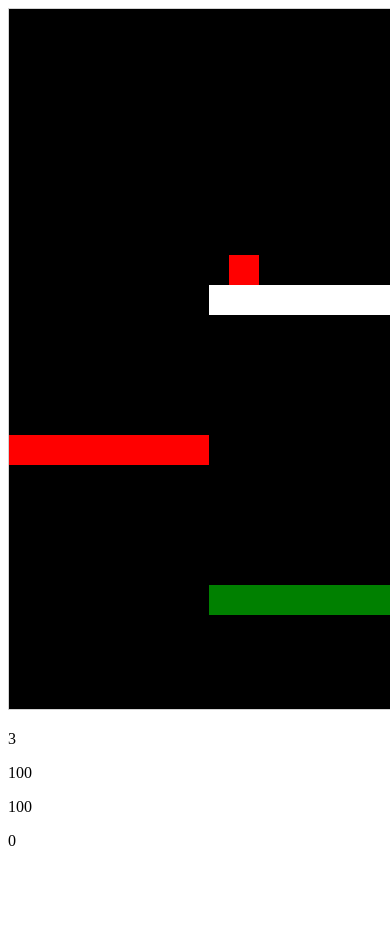
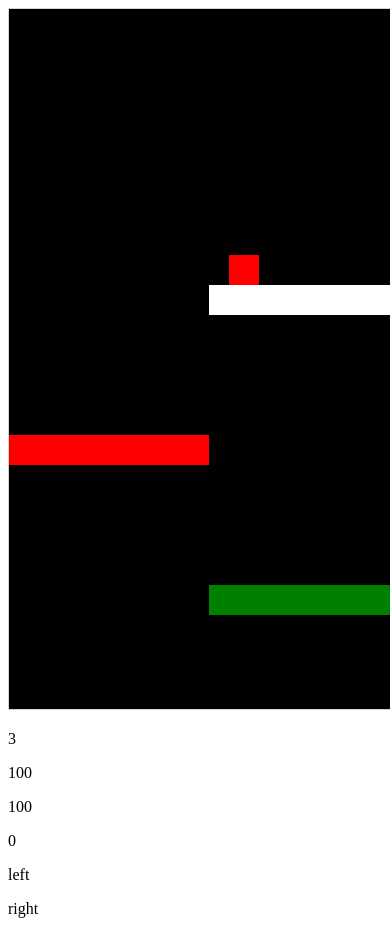
Before and after one commit to randomipaddress/randomipaddress.github.io, a plain HTML site: page index.html in a window 390 px wide. Shown: the top 934 px of the page. Before the commit the page ends 866 px from the top, so only its background shows below. Drawn offline with Linux system fonts and the light colour scheme.

Commit message:
adding mobile buttons

```diff
--- a/index.html
+++ b/index.html
@@ -85,8 +85,6 @@
                 if (gameWindow.keys && gameWindow.keys[32] && player.jump > 0) {player.speedY = -10; player.gravitySpeed = 2; player.jump -= 1}
                 player.newPos();
                 console.log(player.gravitySpeed);
-                player.speedX = 0;
-                player.speedY = 0;
                 if (powerup.x > 1480) {powerup.x = 0}
                 if (obstacle0.y < 0) {obstacle0.y = 800; obstacle0.x = (Math.floor(Math.random() * 1480) -50); obstacle0.width = (Math.floor(Math.random() * 400) + 100); score += 1}
                 if (obstacle1.y < 0) {obstacle1.y = 800; obstacle1.x = (Math.floor(Math.random() * 1480) -50); obstacle1.width = (Math.floor(Math.random() * 400) + 100); score += 1}
@@ -98,14 +96,16 @@
                 if (player.y > (obstacle2.y - player.height) && player.y < obstacle2.y && player.x > obstacle2.x && player.x < (obstacle2.x + obstacle2.width)) {player.y = (obstacle2.y -player.height); player.speedY = 0; player.gravitySpeed = 0; player.health -= 1}
                 if (player.y > (obstacle3.y - player.height) && player.y < obstacle3.y && player.x > obstacle3.x && player.x < (obstacle3.x + obstacle3.width)) {player.y = (obstacle3.y -player.height); player.speedY = 0; player.gravitySpeed = 0; player.health -= 1}
                 if (player.y > (powerup.y - player.height) && player.y < (powerup.y + player.height) && player.x > (powerup.x - player.height) && player.x < (powerup.x + powerup.width)) {player.jump = 100; powerup.x = -100}
-                if (gameWindow.keys && gameWindow.keys[65]) {player.speedX = -8; }
-                if (gameWindow.keys && gameWindow.keys[68]) {player.speedX = 8; }
+                if (gameWindow.keys && gameWindow.keys[65]) {player.speedX = -8; } else {player.speedX = 0}
+                if (gameWindow.keys && gameWindow.keys[68]) {player.speedX = 8; } else {player.speedX = 0}
                 if ((score / 100 ) == w) {player.health += 50; w += 1}
                 if (player.x < 0) {player.x = 0}
                 if (player.x > (1480 - player.width)) {player.x = (1480 - player.width)}
                 if (gameWindow.key && gameWindow.key == 32) {player.y -= 4; player.gravitySpeed = 1}
                 if (player.y > 300) {if (player.gravitySpeed < 4){player.y -= 4} else {player.y -= player.gravitySpeed}}
                 if (player.health <= 0) {player.gravity = 0; player.gravitySpeed = 0}
+                if (document.getElementById("left").ontouchstart) {player.speedX = -8} else {player.speedX = 0}
+                if (document.getElementById("right").ontouchstart) {player.speedX = -8} else {player.speedX = 0}
                 powerup.x += 10
                 player.update();
                 obstacle0.y -= player.gravitySpeed;
@@ -125,5 +125,7 @@
         <p id="health">3</p>
         <p id="power"></p>
         <p id="highscore">0</p>
+        <p id="right">left</p>
+        <p id="left">right</p>
     </body>
 </html>
```
